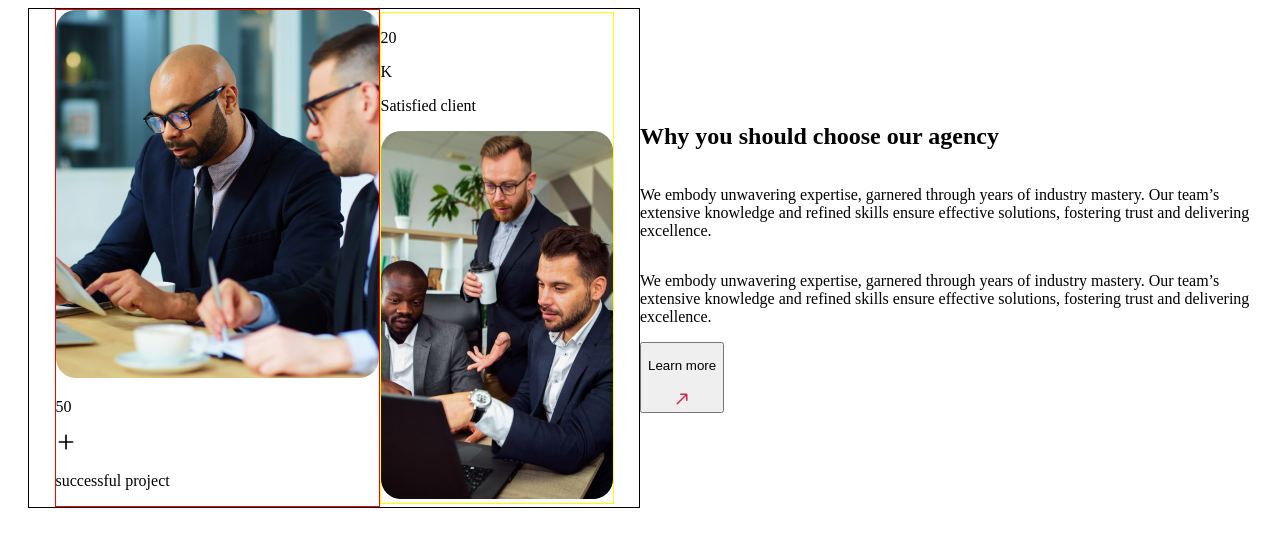
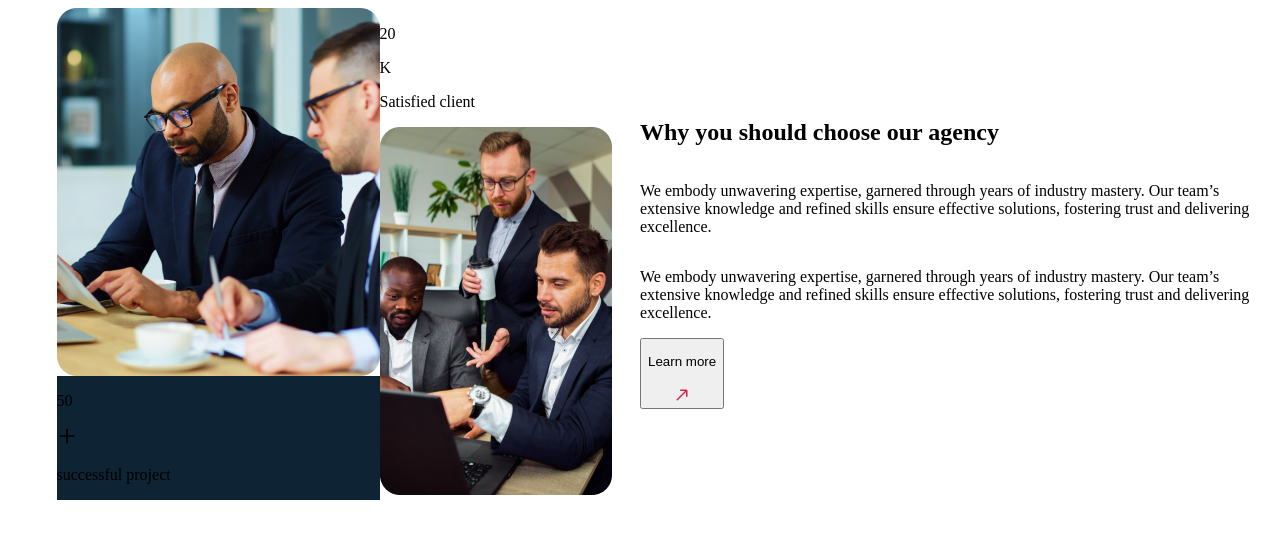
Before and after one commit to Shiham123/Digistack-Repo, a plain HTML site: page task-two/index.html in a window 1280 px wide. Drawn offline with Linux system fonts and the light colour scheme.

Commit message:
second stop

```diff
--- a/task-two/index.html
+++ b/task-two/index.html
@@ -15,6 +15,7 @@
           <!-- left div one -->
           <div class="chooseUs__leftSide__one">
             <img src="/asset/Rectangle 3.png" alt="" />
+            <div class="chooseUs__leftSide__one__content">
               <div>
                 <p>50</p>
                 <img
@@ -25,6 +26,7 @@
                 />
               </div>
               <p>successful project</p>
+            </div>
           </div>
 
           <!-- left side div two -->
--- a/task-two/style.scss
+++ b/task-two/style.scss
@@ -1,3 +1,8 @@
+:root {
+  --primary-color: #0e2334;
+  --secondary-color: #d81f48;
+}
+
 .container {
   width: 100%;
   max-width: 1500px;
@@ -15,14 +20,17 @@
     display: flex;
     justify-content: center;
     align-items: center;
-    border: 1px solid black;
 
     &__one {
-      border: 1px solid red;
-    }
+      display: flex;
+      flex-direction: column;
+      justify-content: center;
+      align-items: center;
 
-    &__two {
-      border: 1px solid yellow;
+      &__content {
+        background-color: var(--primary-color);
+        width: 100%;
+      }
     }
   }
 
```
Also changed, not shown: task-two/css/style.css, 1 other file. Lines whose indentation alone changed are shown as unchanged.
